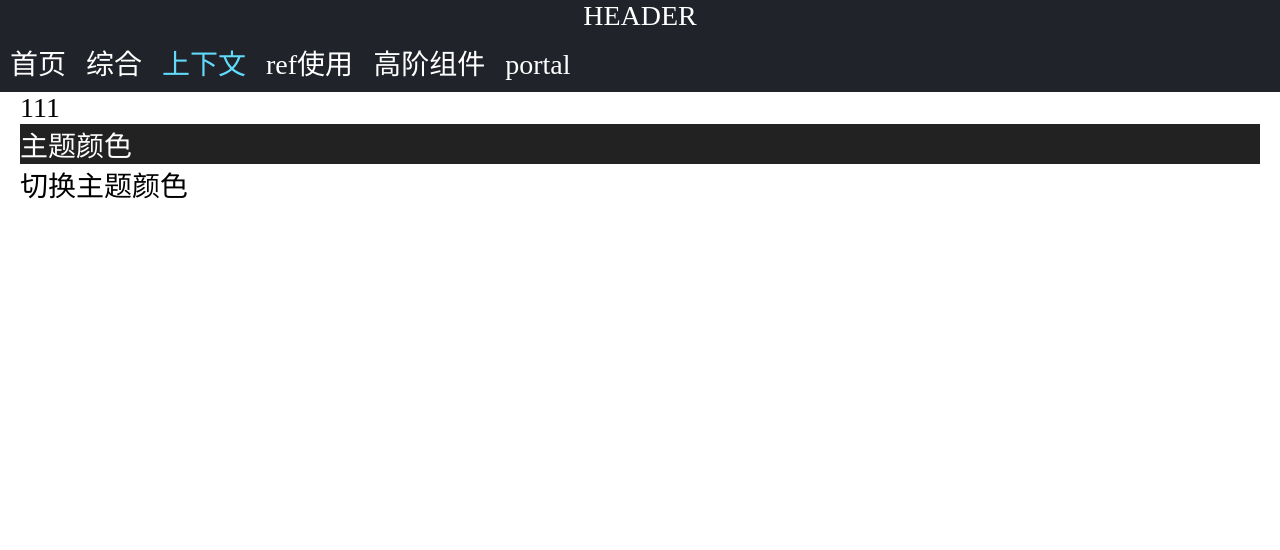
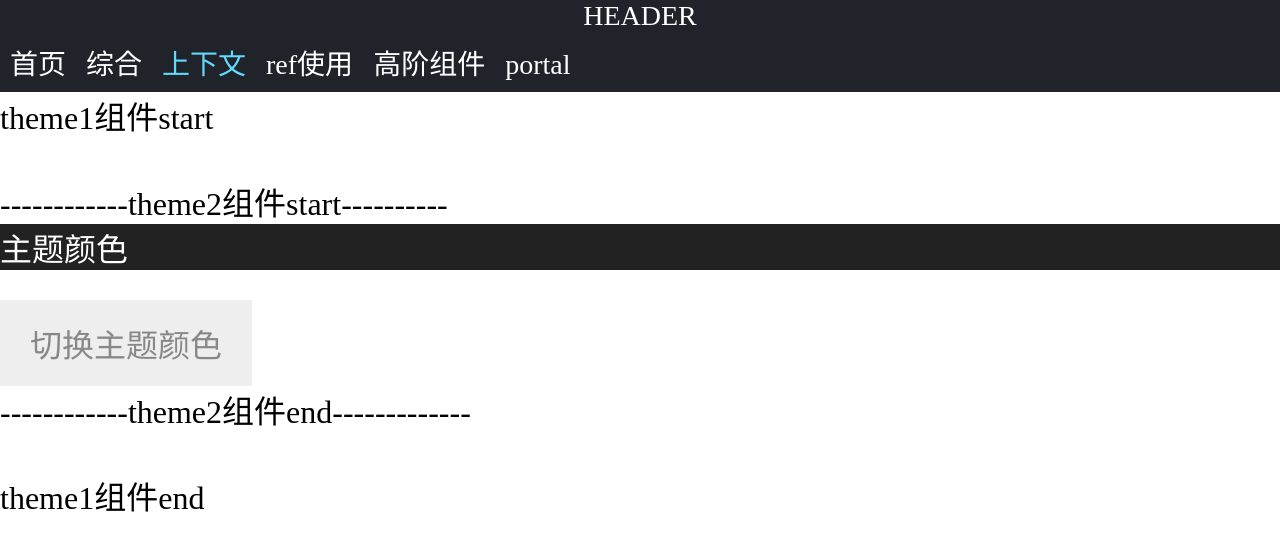
Before and after one commit to life-plant/react-app, a React (Create React App) app: page /context in a window 1280 px wide. Shown: the top 550 px of the page. Built offline with nearby package versions, Linux system fonts and the light colour scheme.

Commit message:
调整样式+ref深入

```diff
--- a/src/App.js
+++ b/src/App.js
@@ -19,7 +19,7 @@ class App extends React.Component {
         return (
             <div className = "app" id="app-root">
                 <Header loca={this.props.location}></Header>
-                <div className = "main">
+                <div className = "<RouteList/>">
                     <RouteList/>
                 </div>
                 <div id="modal-root"></div>
--- a/src/pages/context/components/theme-context.js
+++ b/src/pages/context/components/theme-context.js
@@ -2,8 +2,8 @@ import React from 'react';
 
 export const themes = {
     light: {
-        foreground: '#000000',
-        background: '#eeeeee',
+        foreground: '#222222',
+        background: '#ffffff',
     },
     dark: {
         foreground: '#ffffff',
--- a/src/pages/context/components/theme1.js
+++ b/src/pages/context/components/theme1.js
@@ -5,8 +5,9 @@ class Theme1 extends React.Component {
     render() {
         return (
             <div>
-                111
+                theme1组件start
                 <Theme2></Theme2>
+                theme1组件end
             </div>
         )
     }
--- a/src/pages/context/components/theme2.js
+++ b/src/pages/context/components/theme2.js
@@ -8,8 +8,11 @@ class Theme2 extends React.Component {
         console.log(theme);
         return (
             <div className="theme2">
+                ------------theme2组件start----------
                 <div style={{backgroundColor: theme.background, color: theme.foreground }}>主题颜色</div>
-                <div onClick={toggleTheme}>切换主题颜色</div>
+                <div className="btn" onClick={toggleTheme}>切换主题颜色</div>
+                <br></br>
+                ------------theme2组件end-------------
             </div>
         )
     }
--- a/src/pages/context/index.js
+++ b/src/pages/context/index.js
@@ -2,25 +2,27 @@
 import React from 'react';
 import {ThemeContext, themes} from './components/theme-context';
 import Theme1 from './components/theme1';
+import './index.scss';
 
 
 
 class themePage extends React.Component {
     constructor(props) {
         super(props);
-        this.toggleTheme = () => {
-            this.setState(state => ({
-              theme:
-                state.theme === themes.dark
-                  ? themes.light
-                  : themes.dark,
-            }));
-        };
+        this.toggleTheme = this.toggleTheme.bind(this);
         this.state = {
             theme: themes.dark,
             toggleTheme: this.toggleTheme,
         }
     }
+    toggleTheme() {
+        this.setState(state => ({
+          theme:
+            state.theme === themes.dark
+              ? themes.light
+              : themes.dark,
+        }));
+    };
     render() {
         return (
             <ThemeContext.Provider
--- a/src/pages/context/index.scss
+++ b/src/pages/context/index.scss
@@ -0,0 +1,6 @@
+.theme2 {
+    margin: 40px 0;
+    .btn {
+        margin-top: 30px;
+    }
+}
--- a/src/pages/ref-com/components/ref-target.js
+++ b/src/pages/ref-com/components/ref-target.js
@@ -1,8 +1,6 @@
 import React, {forwardRef} from "react";
 
-console.log(forwardRef)
 
-const RefTarget = React.forwardRef((props, ref) => <input type="text" ref={ref} />);
-
+const RefTarget = forwardRef((props, ref) => <input type="text" {...props} ref={ref} />);
 
 export default RefTarget;
--- /dev/null
+++ b/src/pages/ref-com/components/ref-target2.js
@@ -0,0 +1,18 @@
+import React from 'react';
+
+
+class RefTarget2 extends React.Component {
+  render() {
+    return (
+        <div className="index">
+            RefCom
+        </div>
+    );
+  }
+  componentDidMount(){
+    this.props.onRef(this)
+  }
+}
+
+
+export default RefTarget2;
--- a/src/pages/ref-com/index.js
+++ b/src/pages/ref-com/index.js
@@ -1,5 +1,6 @@
 import React from "react";
 import RefTarget from "./components/ref-target";
+import RefTarget2 from './components/ref-target2';
 
 class RefCom extends React.Component {
     constructor(props) {
@@ -9,11 +10,21 @@ class RefCom extends React.Component {
     printRef() {
         console.log(this.ref);
     }
+    printRefCom() {
+        console.log(this.child);
+    }
+    onRef = (ref) => {
+        console.log('aaa');
+        this.child = ref;
+    }
     render() {
         return (
             <div className="ref-com">
+
+                <div onClick={() => {this.printRef()}}>input-console</div>
+                <div onClick={() => {this.printRefCom()}}>com-console</div>
                 <RefTarget ref={this.ref}></RefTarget>
-                <div onClick={() => {this.printRef()}}>console.log ref</div>
+                <RefTarget2 onRef={this.onRef}></RefTarget2>
             </div>
         )
     }
--- a/src/scss/common.scss
+++ b/src/scss/common.scss
@@ -1,5 +1,5 @@
 body {
-    font-size: 28px;
+    font-size: 32px;
     margin: 0;
     padding: 0;
 }
```
